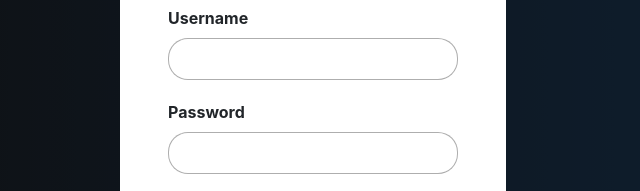
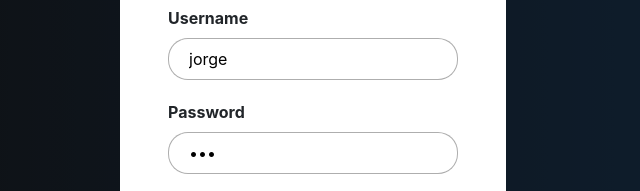
Before and after one commit to valeennmendez/to-do-w-database, a plain HTML site: page index.html in a window 1280 px wide. Shown: the part 243-434 px from the top of the page, 327-967 px from the left. Drawn offline with nearby package versions, Linux system fonts and the light colour scheme.

Commit message:
Update index.html

```diff
--- a/index.html
+++ b/index.html
@@ -35,11 +35,11 @@
             <form action="" id="registerFrom">
                 <div class="inpts">
                     <label for="">Username</label>
-                    <input type="text" id="username-input" autocomplete="off" value="jorge">
+                    <input type="text" id="username-input" autocomplete="off">
                 </div>
                 <div class="inpts">
                     <label for="">Password</label>
-                    <input type="password" id="password-input" autocomplete="off" value="123">
+                    <input type="password" id="password-input" autocomplete="off">
                 </div>
                 <div class="inpts">
                     <button type="submit">Create Account</button>
@@ -60,11 +60,11 @@
             <form action="">
                 <div class="inpts">
                     <label for="">Username</label>
-                    <input type="text" id="username" autocomplete="username">
+                    <input type="text" id="username" autocomplete="username" value="jorge">
                 </div>
                 <div class="inpts">
                     <label for="">Password</label>
-                    <input type="password" id="password" autocomplete="current-password">
+                    <input type="password" id="password" autocomplete="current-password" value="123">
                 </div>
                 <div class="inpts">
                     <button>Login</button>
```
